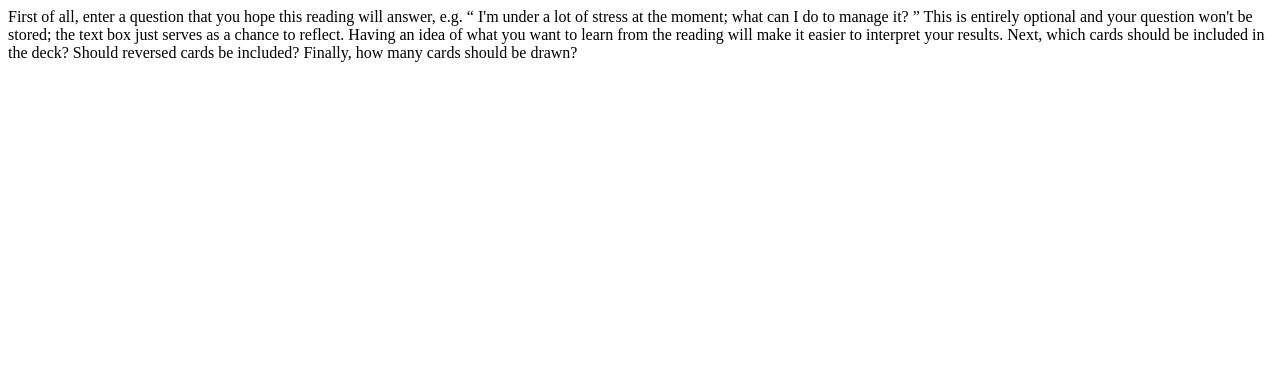
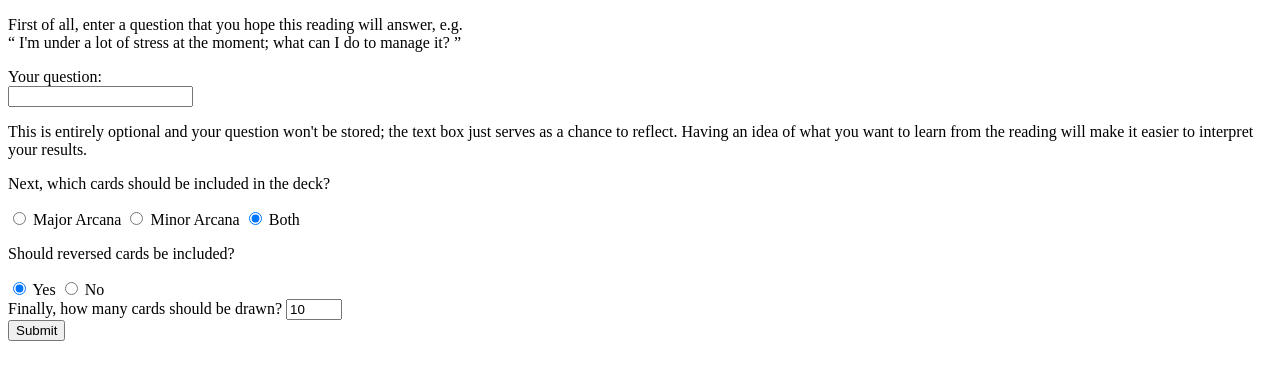
Before and after one commit to jesscasey/Taroa, a Flask app: page /reading in a window 1280 px wide. Shown: the top 380 px of the page. Run offline with Flask 3, Linux system fonts and the light colour scheme.

Commit message:
Add form elements to reading.html
reading.html can now take input

```diff
--- a/templates/tarot/reading.html
+++ b/templates/tarot/reading.html
@@ -5,28 +5,45 @@
         <title>Taroa</title>
     </head>
     <body>
+        <form action="/results.html" method="post">
+            <p>
                 First of all, enter a question that you hope this reading will
-        answer, e.g.
+                answer, e.g. <br>
                 <q>
                     I'm under a lot of stress at the moment; what can I do to manage
                     it?
                 </q>
-        <!--Insert text box here-->
+            </p>
+
+            <label for="question">Your question:</label><br>
+            <input type="text" id="question" name="question">
+
+            <p>
                 This is entirely optional and your question won't be stored; the
                 text box just serves as a chance to reflect. Having an idea of what
                 you want to learn from the reading will make it easier to interpret
                 your results.
+            </p>
 
-        Next, which cards should be included in the deck?
-        <!--Insert radio buttons: Major Arcana, Minor Arcana, Both-->
-        <!--Should be set to both by default-->
+            <p>Next, which cards should be included in the deck?</p>
 
-        Should reversed cards be included?
-        <!--Insert radio buttons: yes and no, set to yes by default-->
+            <input type="radio" id="major_arcana" name="card_types" value="major_arcana" required>
+            <label for="major_arcana">Major Arcana</label>
+            <input type="radio" id="minor_arcana" name="card_types" value="minor_arcana" required>
+            <label for="minor_arcana">Minor Arcana</label>
+            <input type="radio" id="both" name="card_types" value="both" checked="checked" required >
+            <label for="both">Both</label><br>
 
-        Finally, how many cards should be drawn?
-        <!--Insert number input here-->
+            <p>Should reversed cards be included?</p>
+            <input type="radio" id="yes" name="include_reversed_cards" value="true" checked="checked" required>
+            <label for="yes">Yes</label>
+            <input type="radio" id="no" name="include_reversed_cards" value="false" required>
+            <label for="no">No</label><br>
 
-        <!--Insert draw button here, should redirect to results.html-->
+            <label for="card_quantity">Finally, how many cards should be drawn?</label>
+            <input type="number" id="card_quantity" name="card_quantity" min="1" max="76" value="10" required><br>
+
+            <input type="submit">
+        </form>
     </body>
 </html>
```
Lines whose indentation alone changed are shown as unchanged.
